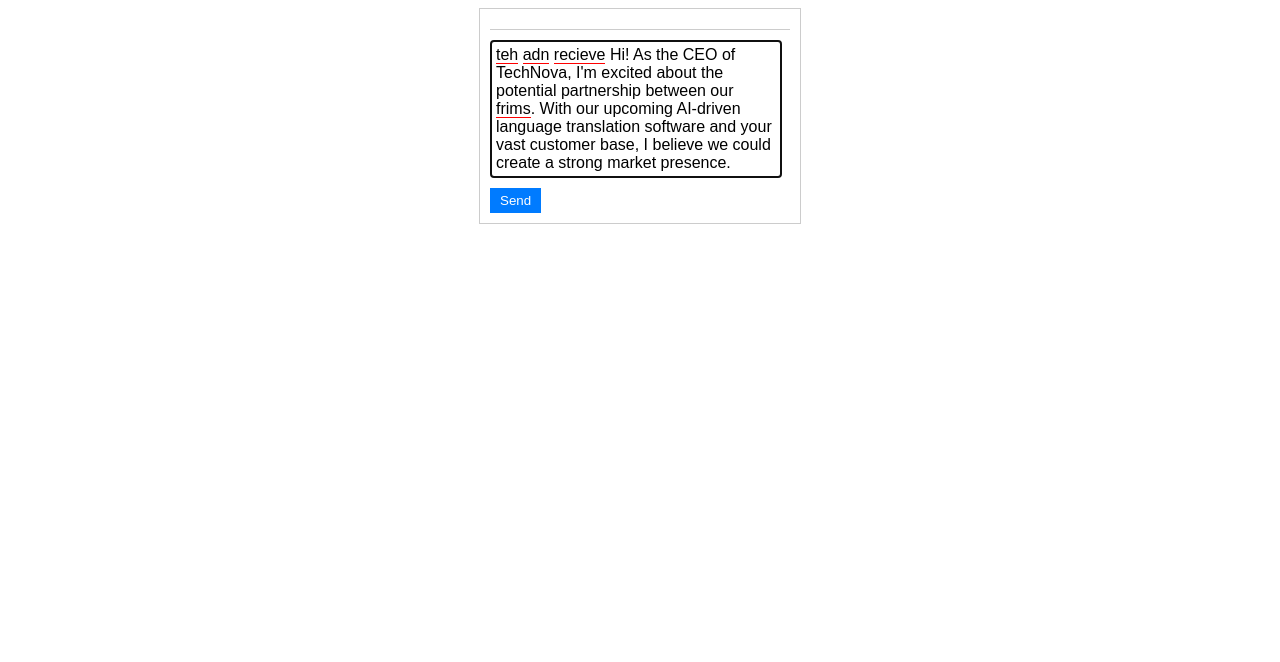
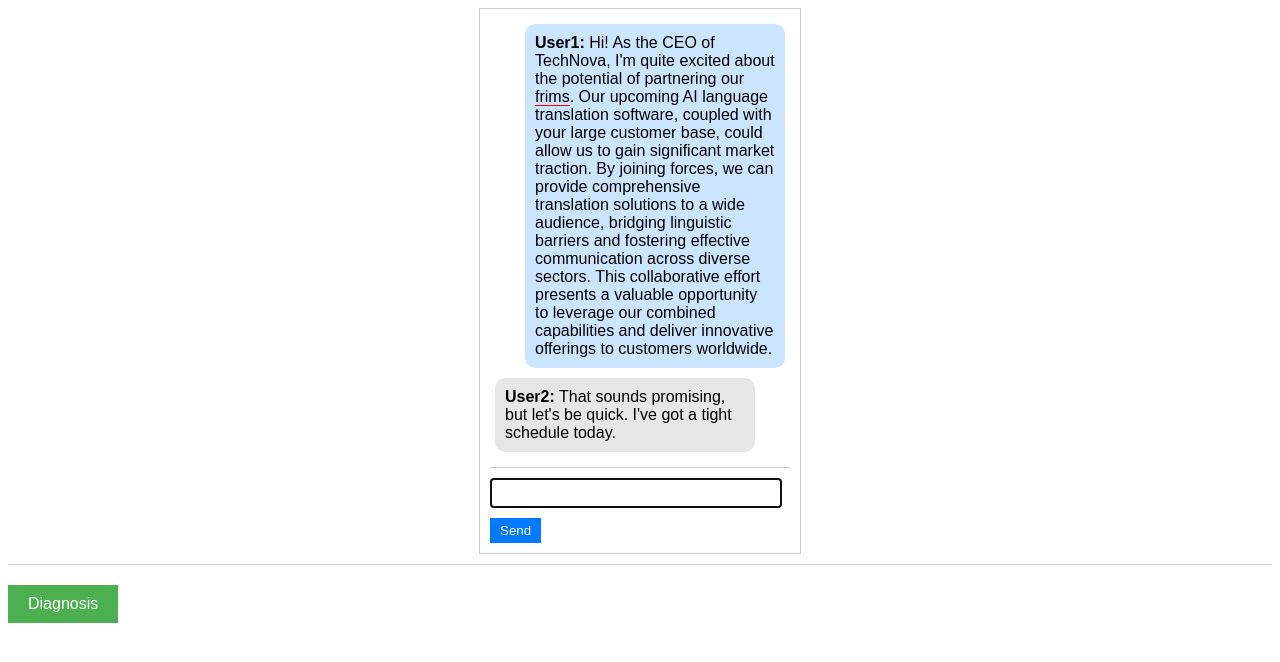
Before and after one commit to assassin808/ChatPlugin, a website: page public/index.html in a window 1280 px wide. Drawn offline with Linux system fonts and the light colour scheme.

Commit message:
feat: Add new pages for diagnosis and demo
The commit adds new routes and corresponding HTML files for the diagnosis and demo pages. This enhances the functionality of the application by providing additional pages for users to access.

```diff
--- a/public/index.html
+++ b/public/index.html
@@ -19,7 +19,8 @@
     <div class="chat-input" contenteditable="true"></div>
     <button class="send-button">Send</button>
   </div>
+  <div class="chat-history"></div>
+  <a href="/diag" class="next-page-button">Diagnosis</a>
   <script src="script.js"></script>
 </body>
-
 </html>
--- a/public/script.js
+++ b/public/script.js
@@ -9,23 +9,42 @@
   "recieve": "receive",
   "test": "TESTFUCK!!!!",
   "frims":"firms",
+  "transparancy":"transparency",
+  "settel":"settle",
   // Add more problematic words and suggestions here
 };
 
 const predefinedDialogue = [
-  { speaker: "User1", message: "teh adn recieve Hi! As the CEO of TechNova, I'm excited about the potential partnership between our frims. With our upcoming AI-driven language translation software and your vast customer base, I believe we could create a strong market presence." },
+  { speaker: "User1", message: "Hi! As the CEO of TechNova, I'm quite excited about the potential of partnering our frims. Our upcoming AI language translation software, coupled with your large customer base, could allow us to gain significant market traction. By joining forces, we can provide comprehensive translation solutions to a wide audience, bridging linguistic barriers and fostering effective communication across diverse sectors. This collaborative effort presents a valuable opportunity to leverage our combined capabilities and deliver innovative offerings to customers worldwide. " },
   { speaker: "User2", message: "That sounds promising, but let's be quick. I've got a tight schedule today." },
   { speaker: "User1", message: "Sure, let's dive in. We propose integrating our AI translation software into your existing language learning platform. We're suggesting a revenue split on the basis of our inputs. We propose a 60/40 split on sales of the new integrated product, with us taking the larger share. This takes into account the substantial R&D costs we've incurred developing the AI software." },
-  { speaker: "User2", message: "Hold on, 60/40? We're providing the platform and access to our dedicated customer base, along with our marketing efforts. We won't settle for less than 70%." },
+  { speaker: "User2", message: "Hold on, 60/40? We're providing the platform and access to our dedicated customer base, along with our marketing efforts. We won't settel for less than 70%." },
   { speaker: "User1", message: "I understand your viewpoint, but 70% seems high given our significant investment in software development. How about we meet halfway with a 50/50 split? This would more accurately represent our joint input and shared risk in this venture." },
-  { speaker: "User2", message: "You drive a hard bargain! Ok fine, 50/50 it is. But we need to maintain transparency and fairness moving forward." },
-  { speaker: "User1", message: "Absolutely, transparency is key. Now, about the project timeline..." },
+  { speaker: "User2", message: "You drive a hard bargain! Ok fine fine fine, 50/50 it is. But we need to maintain transparency and fairness moving forward." },
+  { speaker: "User1", message: "Absolutely, transparancy is key. Now, about the project timeline..." },
   { speaker: "User2", message: "Timeline? I thought we were rolling out tomorrow!" },
   { speaker: "User1", message: "Tomorrow? That's a bit premature. We were considering a three-month ramp-up period to ensure a seamless integration of our software into your platform and to iron out any potential customer pain points." },
   { speaker: "User2", message: "Three-month ramp-up? This is the first time I'm hearing of this. Are you just trying to delay?" },
   { speaker: "User1", message: "Maybe we should take a short break and continue this discussion when we're both a bit more relaxed?" },
   { speaker: "User2", message: "Fine, I'm logging off for now. This is turning out to be quite complex." }
 ];
+const improperWords = {};
+
+/*
+User1 opens with a very long-winded statement instead of getting straight to the point, which could come across as inconsiderate of User2's mentioned tight schedule.
+
+User2's response of "Hold on, 60/40? We're providing the platform and access to our dedicated customer base, along with our marketing efforts. We won't settle for less than 70%." is quite abrupt and confrontational.
+
+User1's statement "You drive a hard bargain!" could be seen as slightly condescending or patronizing. AND Ok fine fine fine
+
+User2's reaction of "Timeline? I thought we were rolling out tomorrow!" suggests a lack of proper communication and alignment between the parties.
+
+User2's accusation "Are you just trying to delay?" implies a lack of trust and goodwill.
+
+User1's suggestion to "take a short break" could be interpreted as an attempt to avoid or deflect from the concerns raised, rather than addressing them directly.
+
+User2's closing statement "Fine, I'm logging off for now. This is turning out to be quite complex." comes across as exasperated and dismissive, potentially jeopardizing the partnership discussions.
+*/
 
 
 chatInput.addEventListener('input', handleInput);
@@ -190,7 +209,7 @@
     } else {
       if (callback){
         //wait 2s
-        setTimeout(callback, 5000);
+        setTimeout(callback, 0);
       }
     }
   }
--- a/public/styles.css
+++ b/public/styles.css
@@ -7,11 +7,11 @@
   margin: 0 auto;
   border: 1px solid #ccc;
   padding: 10px;
-  overflow-y: auto;
+  max-height: 700px;
 }
 
 .chat-history {
-  max-height: 600px;
+  max-height: 700px;
   overflow-y: auto;
   border-bottom: 1px solid #ccc;
   margin-bottom: 10px;
@@ -86,3 +86,17 @@
 .speaker-select {
   display: none;
 }
+
+
+.next-page-button {
+  background-color: #4CAF50;
+  border: none;
+  color: white;
+  padding: 10px 20px;
+  text-align: center;
+  text-decoration: none;
+  display: inline-block;
+  font-size: 16px;
+  margin-top: 10px;
+  cursor: pointer;
+}
```
Also changed, not shown: app.mjs (+8 -0 lines).
